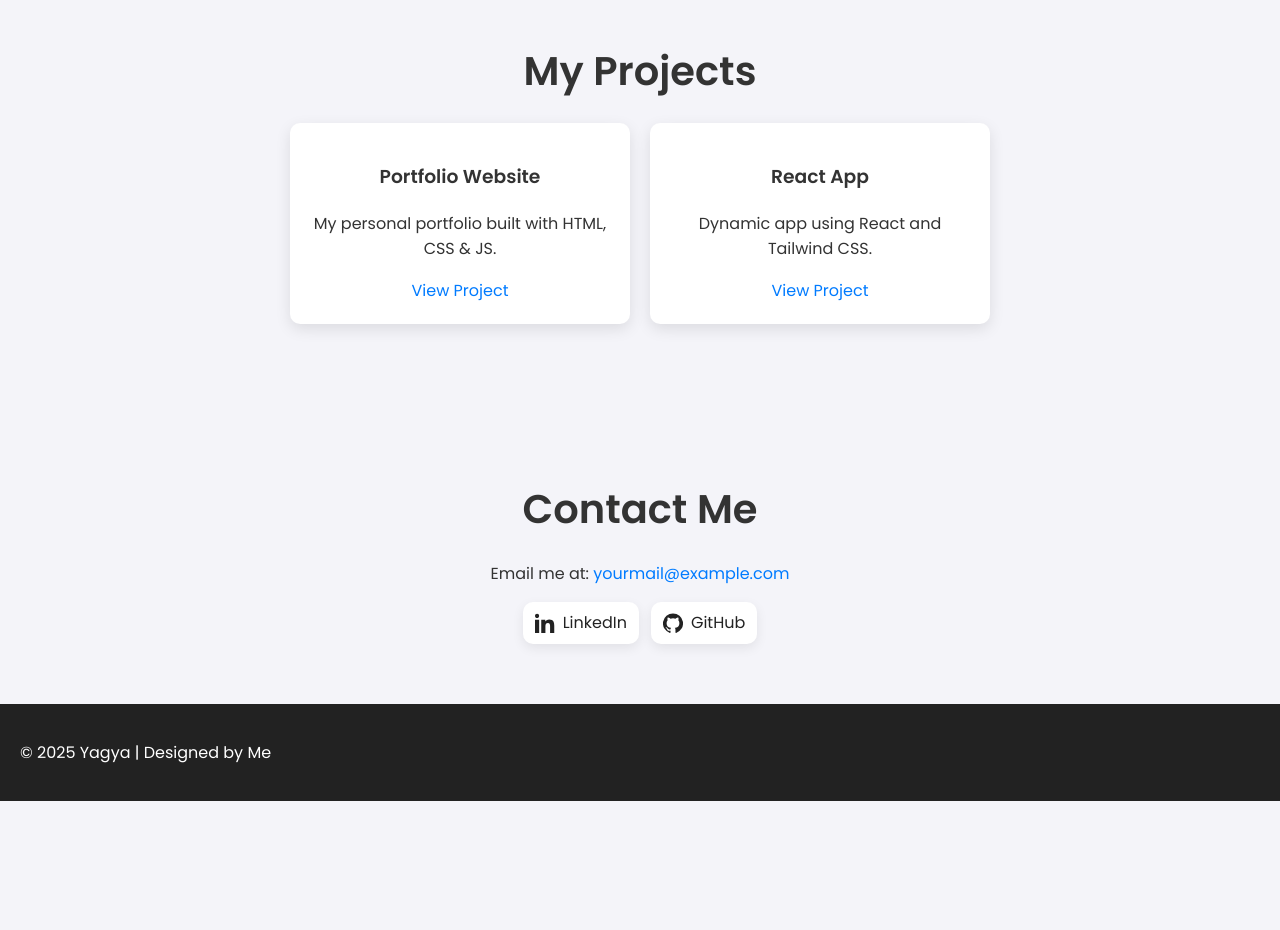
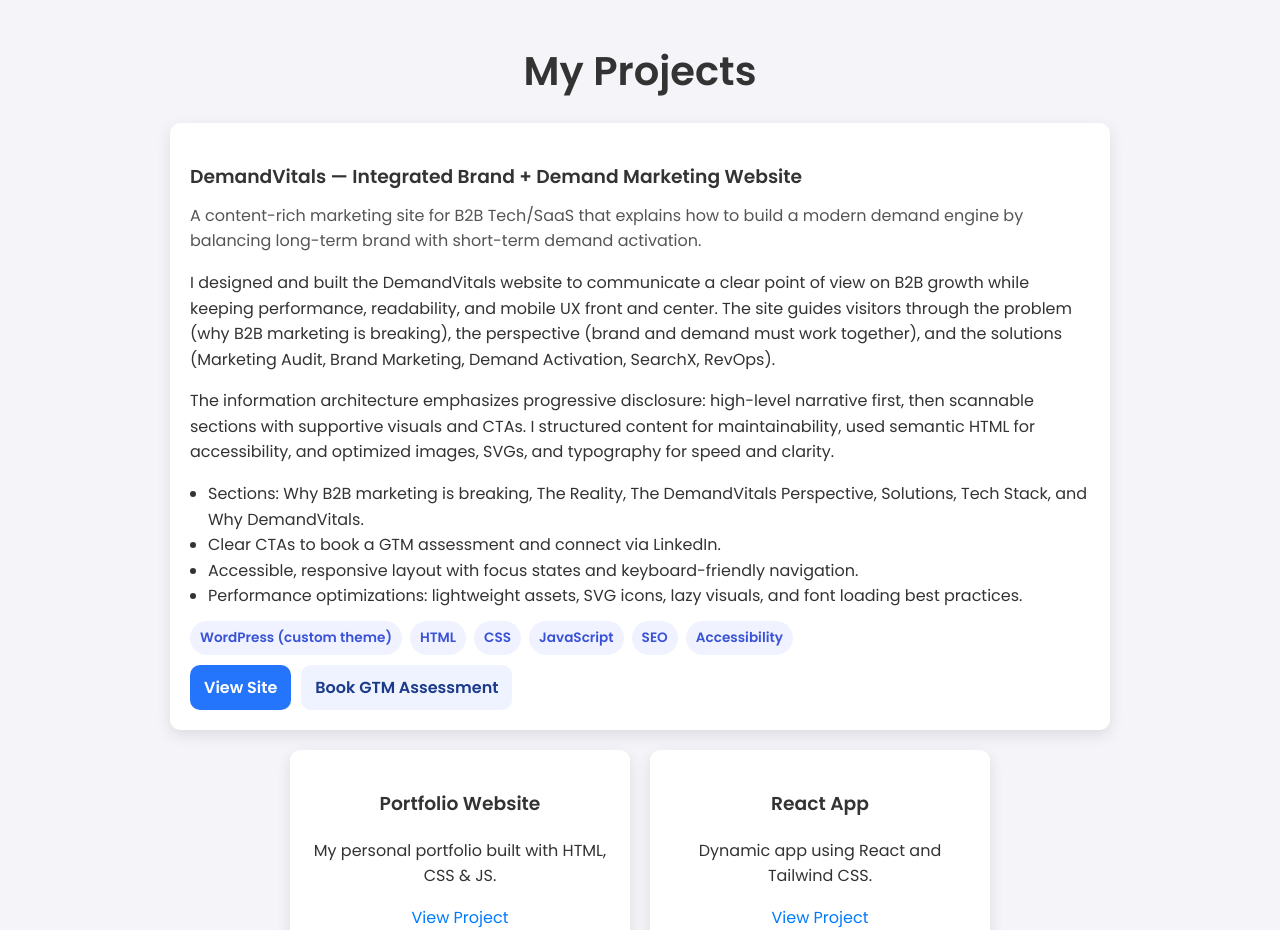
Before and after one commit to yagyeshgod/portfolio, a plain HTML site: page index.html in a window 1280 px wide. Shown: the part 1020-1950 px from the top of the page. Before the commit the page ends 1821 px from the top, so only its background shows below. Drawn offline with Linux system fonts and the light colour scheme.

Commit message:
Initial portfolio setup

```diff
--- a/index.html
+++ b/index.html
@@ -43,6 +43,32 @@
   <section id="projects">
     <h2>My Projects</h2>
     <div class="projects-container">
+      <div class="project-card featured">
+        <h3>DemandVitals — Integrated Brand + Demand Marketing Website</h3>
+        <p class="project-subtitle">A content-rich marketing site for B2B Tech/SaaS that explains how to build a modern demand engine by balancing long-term brand with short-term demand activation.</p>
+        <div class="project-details">
+          <p>I designed and built the DemandVitals website to communicate a clear point of view on B2B growth while keeping performance, readability, and mobile UX front and center. The site guides visitors through the problem (why B2B marketing is breaking), the perspective (brand and demand must work together), and the solutions (Marketing Audit, Brand Marketing, Demand Activation, SearchX, RevOps).</p>
+          <p>The information architecture emphasizes progressive disclosure: high-level narrative first, then scannable sections with supportive visuals and CTAs. I structured content for maintainability, used semantic HTML for accessibility, and optimized images, SVGs, and typography for speed and clarity.</p>
+          <ul>
+            <li>Sections: Why B2B marketing is breaking, The Reality, The DemandVitals Perspective, Solutions, Tech Stack, and Why DemandVitals.</li>
+            <li>Clear CTAs to book a GTM assessment and connect via LinkedIn.</li>
+            <li>Accessible, responsive layout with focus states and keyboard-friendly navigation.</li>
+            <li>Performance optimizations: lightweight assets, SVG icons, lazy visuals, and font loading best practices.</li>
+          </ul>
+        </div>
+        <div class="project-tags">
+          <span class="tag">WordPress (custom theme)</span>
+          <span class="tag">HTML</span>
+          <span class="tag">CSS</span>
+          <span class="tag">JavaScript</span>
+          <span class="tag">SEO</span>
+          <span class="tag">Accessibility</span>
+        </div>
+        <div class="project-ctas">
+          <a class="project-cta" href="https://demandvitals.com/" target="_blank" rel="noopener">View Site</a>
+          <a class="project-cta ghost" href="https://demandvitals.com/contact" target="_blank" rel="noopener">Book GTM Assessment</a>
+        </div>
+      </div>
       <div class="project-card">
         <h3>Portfolio Website</h3>
         <p>My personal portfolio built with HTML, CSS & JS.</p>
--- a/style.css
+++ b/style.css
@@ -94,6 +94,52 @@
   box-shadow: 0 10px 25px rgba(0,0,0,0.2);
 }
 
+.project-card.featured {
+  width: min(900px, 100%);
+  text-align: left;
+}
+.project-card .project-subtitle {
+  color: #555;
+  margin-top: -8px;
+}
+.project-details ul {
+  padding-left: 18px;
+  margin: 12px 0;
+  list-style: disc;
+}
+.project-tags {
+  display: flex;
+  flex-wrap: wrap;
+  gap: 8px;
+  margin: 12px 0 6px;
+}
+.tag {
+  background: #f0f3ff;
+  color: #3a53d6;
+  font-weight: 600;
+  padding: 6px 10px;
+  border-radius: 999px;
+  font-size: .85rem;
+}
+.project-ctas {
+  display: flex;
+  gap: 10px;
+  flex-wrap: wrap;
+  margin-top: 10px;
+}
+.project-cta {
+  display: inline-block;
+  background: #2575fc;
+  color: #fff;
+  padding: 10px 14px;
+  border-radius: 10px;
+  font-weight: 600;
+}
+.project-cta.ghost {
+  background: #eef3ff;
+  color: #1b3a8a;
+}
+
 /* Skills */
 .skills-list {
   display: flex;
```
